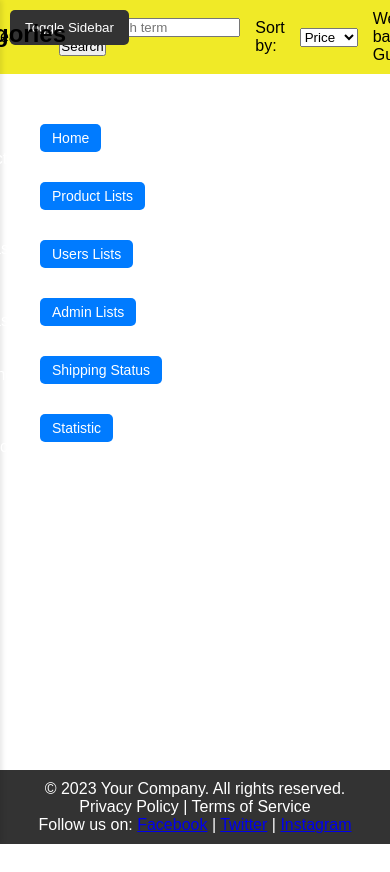
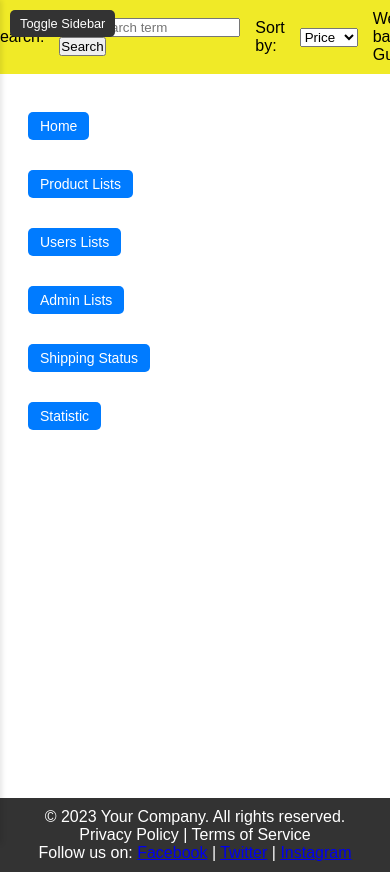
Before and after one commit to SONLEE2005/webbandongho, a PHP site: page /web2/adminend/index.php in a window 390 px wide; the page is wider, and only the part inside the window is pictured. Before the commit the page ends 844 px from the top of that part, so only its background shows below. Run offline with PHP 8.4, Linux system fonts and the light colour scheme.

Commit message:
Update index.php

```diff
--- a/adminend/index.php
+++ b/adminend/index.php
@@ -222,6 +222,66 @@
             background-color: rgba(0, 0, 0, 0.5); /* Semi-transparent black */
             transition: background-color 0.3s ease; /* Smooth transition for background color */
         }
+        #add-user {
+            padding: 10px 20px;
+            background-color: #4CAF50;
+            color: white;
+            border: none;
+            border-radius: 5px;
+            cursor: pointer;
+            font-size: 1em;
+            transition: background-color 0.3s ease, transform 0.2s ease;
+        }
+        #add-user:hover {
+            background-color: #45a049;
+            transform: scale(1.05);
+        }
+        #add-user:active {
+            background-color: #3e8e41;
+            transform: scale(1);
+        }
+        @media (max-width: 768px) {
+            #sidebar {
+                width: 60%; /* Adjust sidebar width for smaller screens */
+            }
+            #content-area {
+                padding: 10px;
+                height: calc(100vh - 150px); /* Adjust height for smaller screens */
+            }
+            #toggle-sidebar {
+                padding: 8px 12px;
+                font-size: 0.9em;
+            }
+            #close-sidebar {
+                padding: 5px 8px;
+                font-size: 0.9em;
+            }
+            #sidebar ul li button {
+                font-size: 14px;
+                padding: 8px;
+            }
+        }
+        @media (max-width: 480px) {
+            #sidebar {
+                width: 80%; /* Further adjust sidebar width for very small screens */
+            }
+            #toggle-sidebar {
+                padding: 6px 10px;
+                font-size: 0.8em;
+            }
+            #close-sidebar {
+                padding: 4px 6px;
+                font-size: 0.8em;
+            }
+            #sidebar ul li button {
+                font-size: 12px;
+                padding: 6px;
+            }
+            #content-area {
+                padding: 8px;
+                height: calc(100vh - 120px); /* Further adjust height */
+            }
+        }
     </style>
 </head>
 <body>
```
